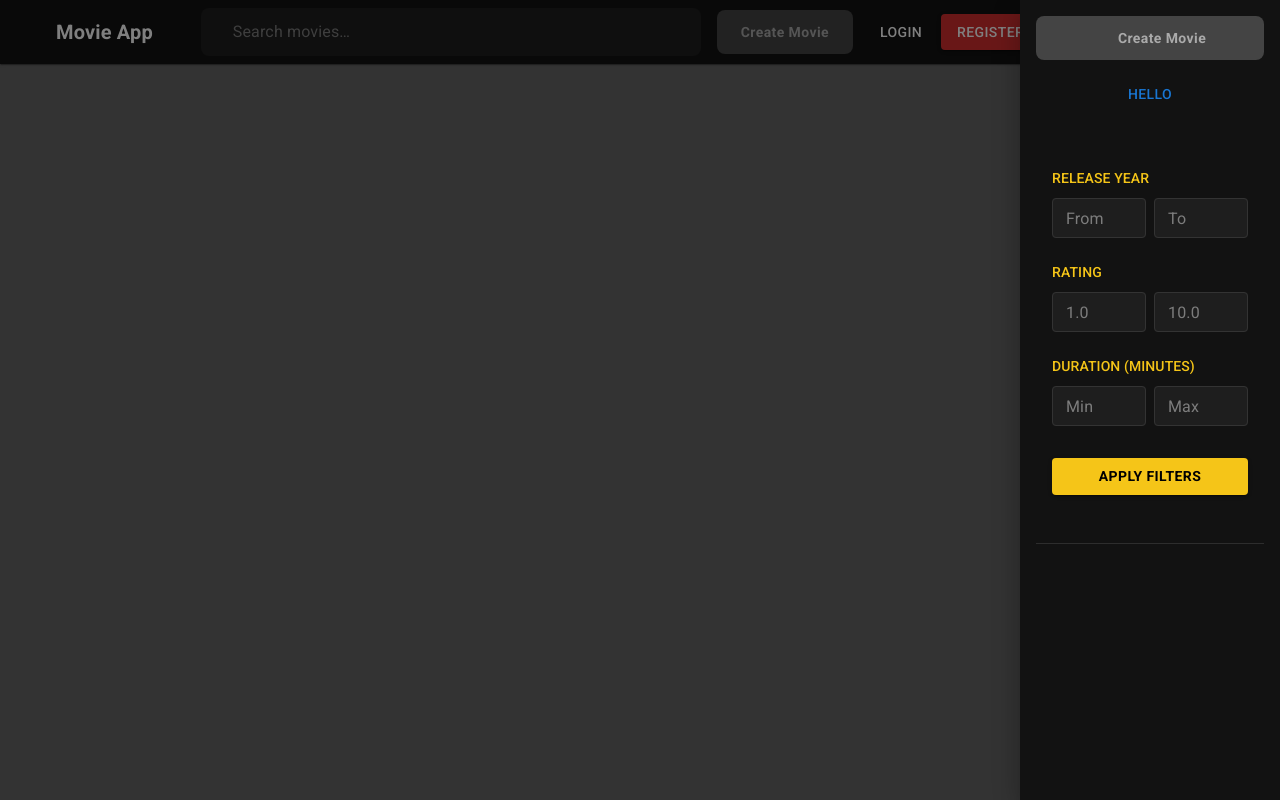
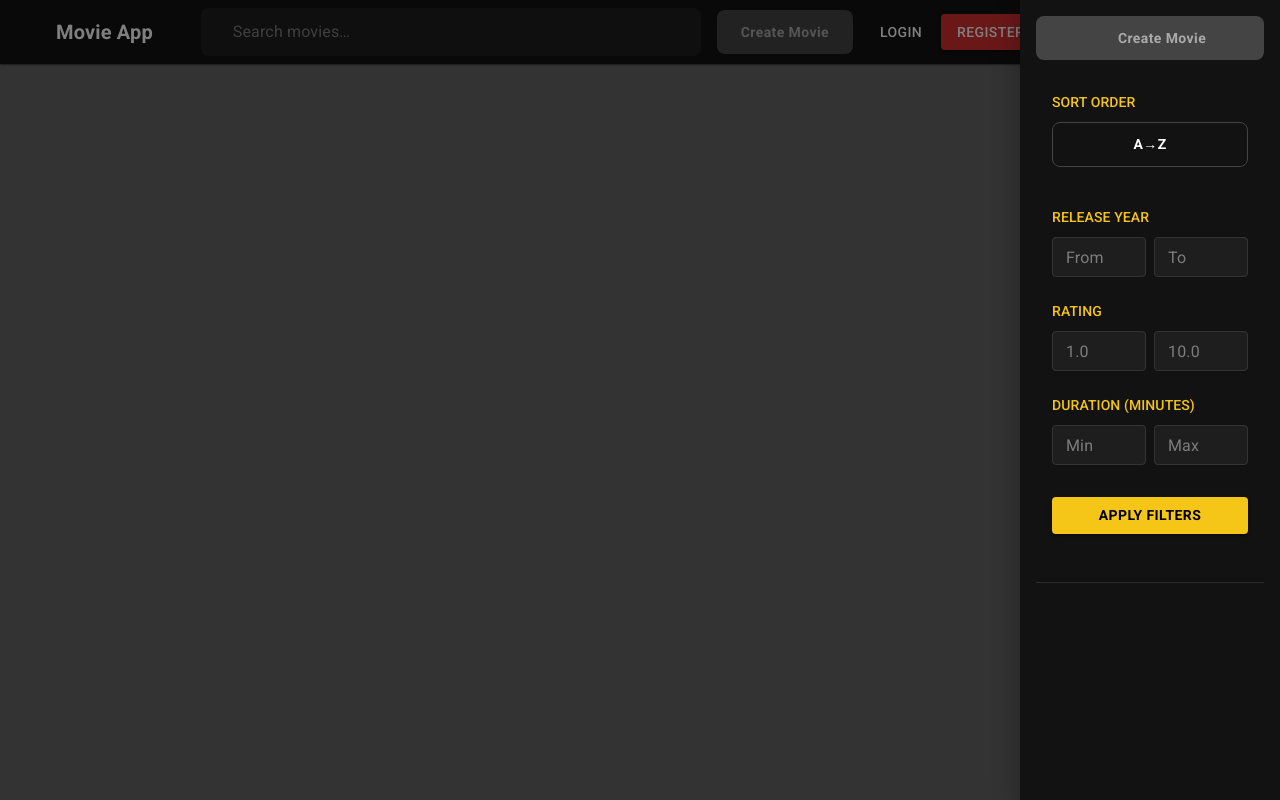
Before and after one commit to aniupa/Movie-App, a React (Vite) app in the folder frontend/: page /admin/create-movie in a window 1280 px wide. Both pictures are taken after a click on the button 664 px from the left and 32 px from the top of the page. Built offline with nearby package versions, Linux system fonts and the light colour scheme; no server answers; some icons are missing.

Commit message:
feat: implement sort order functionality in SortControls; refactor Navbar to remove unused sort state

```diff
--- a/frontend/src/component/NavBar.jsx
+++ b/frontend/src/component/NavBar.jsx
@@ -20,11 +20,10 @@ import { SortControls } from "./SortControls.jsx";
 import Button from "@mui/material/Button";
 import { useNavigate } from "react-router-dom";
 import { useDispatch } from "react-redux";
-import { setOrder } from "../redux/features/movieSlice.js";
 
 const Navbar = ({ isAuthenticated, role }) => {
   const [filterDrawerOpen, setFilterDrawerOpen] = useState(false);
-  const [sort, setSort] = useState(false);
+
 
   const theme = useTheme();
   const isMobile = useMediaQuery(theme.breakpoints.down("md"));
@@ -41,11 +40,7 @@ const Navbar = ({ isAuthenticated, role }) => {
     </Box>
   );
 
-  const sortHandler = () => {
-    setSort(!sort);
 
-    dispatch(setOrder(sort));
-  };
 
   return (
     <>
@@ -142,7 +137,6 @@ const Navbar = ({ isAuthenticated, role }) => {
             Create Movie
           </Button>
 
-          <Button onClick={sortHandler}>hello</Button>
 
           <SortControls />
 
--- a/frontend/src/component/SortControls.jsx
+++ b/frontend/src/component/SortControls.jsx
@@ -7,6 +7,9 @@ import { useDispatch, useSelector } from "react-redux";
 import { setFilters } from "../redux/features/movieSlice.js";
 import { asyncSortMoviesAction } from "../redux/actions/movies.action.js";
 import { useEffect } from "react";
+
+import { setOrder } from "../redux/features/movieSlice.js";
+
 
 const inputSx = {
   bgcolor: "#1e1e1e",
@@ -20,6 +23,9 @@ export const SortControls = () => {
   const dispatch = useDispatch();
   const { yearFrom, yearTo, ratingFrom, ratingTo, durationFrom, durationTo } =
     useSelector((state) => state.movies.filters);
+
+   const orderAsc = useSelector((state) => state.movies.order);
+
   const {
     register,
     handleSubmit,
@@ -49,8 +55,39 @@ export const SortControls = () => {
     dispatch(setFilters(data));
     dispatch(asyncSortMoviesAction());
   };
+  const sortHandler = () => {
+    const next=!orderAsc;
+
+
+    dispatch(setOrder(next));
+  };
   return (
     <Box sx={{ p: 2, color: "#fff" }}>
+      <Typography variant="subtitle2" sx={{ mb: 1, color: "#f5c518" }}>
+  SORT ORDER
+</Typography>
+
+<Button
+  fullWidth
+  variant="outlined"
+  onClick={sortHandler}
+  sx={{
+    color: "#fff",
+    borderColor: "#444",
+    textTransform: "none",
+    fontWeight: 600,
+    borderRadius: 2,
+    py: 1.2,
+    mb: 2,
+    "&:hover": {
+      borderColor: "#fff",
+      bgcolor: "#222",
+    },
+  }}
+>
+  {orderAsc ? " A→Z" : " Z→A"}
+</Button>
+
       {/* RELEASE YEAR */}
       <Typography variant="subtitle2" sx={{ mt: 3, mb: 1, color: "#f5c518" }}>
         RELEASE YEAR
--- a/frontend/src/redux/features/movieSlice.js
+++ b/frontend/src/redux/features/movieSlice.js
@@ -8,7 +8,7 @@ export const movieSlice = createSlice({
     page: 1,
     limit: 8,
     searchQuery: null,
-    selectedMovie: [],
+    selectedMovie: [],order:true,
     filters:{},
   },
   reducers: {
```
